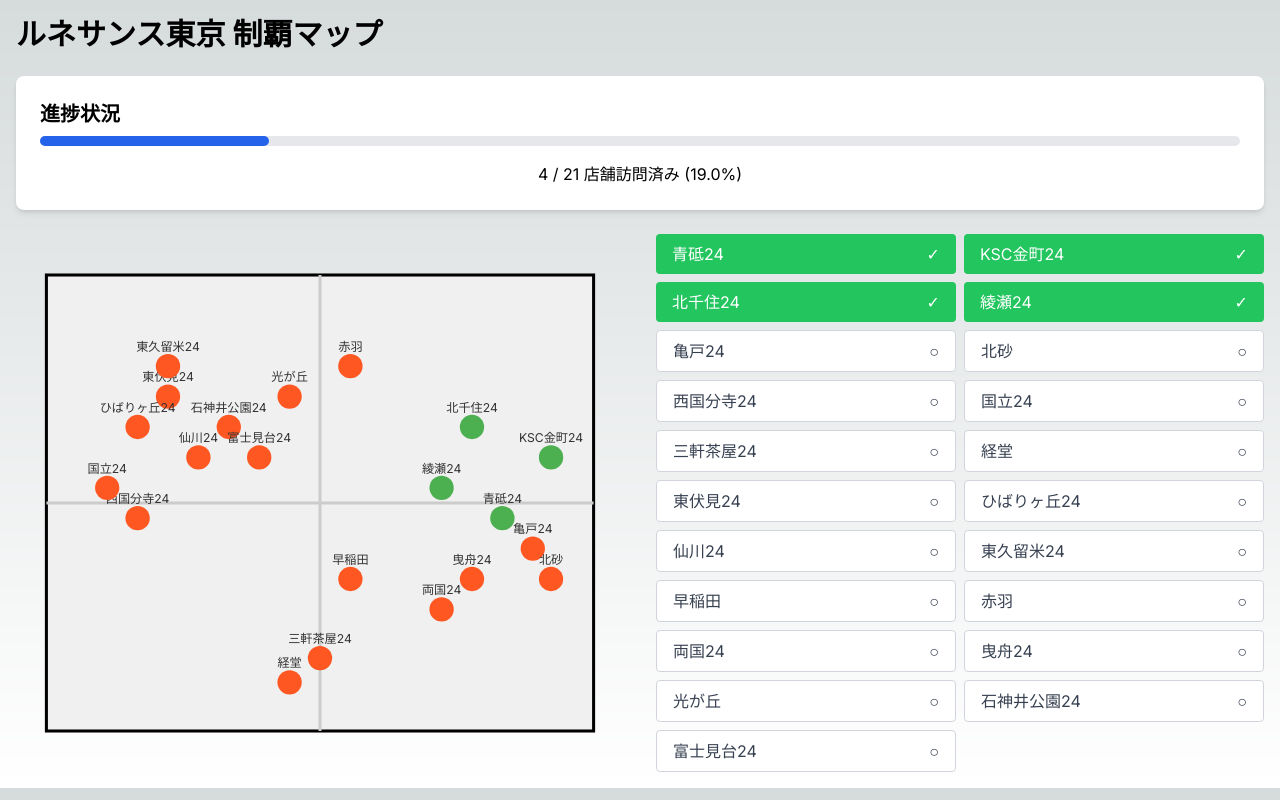
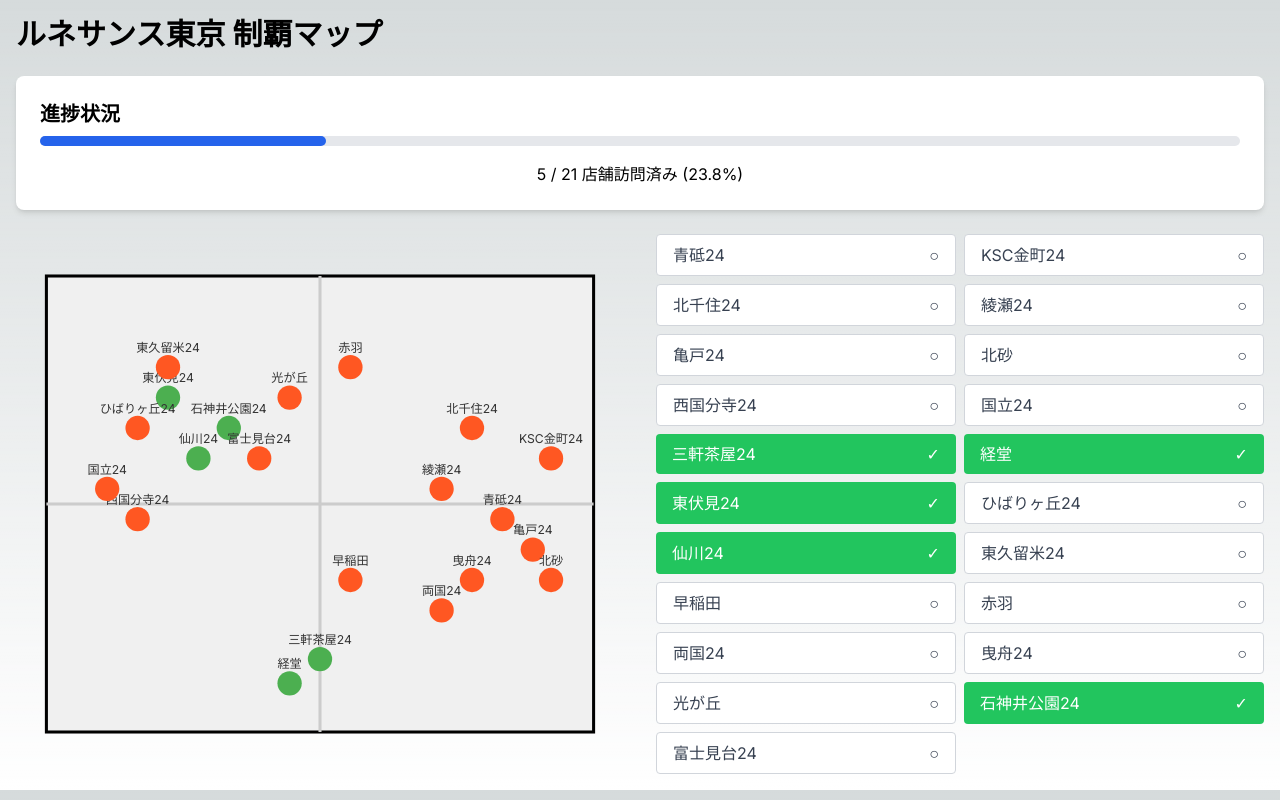
Before and after one commit to chaspy/rune.chaspy.me, a Next.js app: page / in a window 1280 px wide. Built offline with nearby package versions, Linux system fonts and the light colour scheme.

Commit message:
Update visited

```diff
--- a/src/app/page.tsx
+++ b/src/app/page.tsx
@@ -27,10 +27,12 @@
 ]
 
 const visitedLocations = [
-  '青砥24',
-  'KSC金町24',
-  '北千住24',
-  '綾瀬24',
+  '三軒茶屋24',
+  '経堂',
+  '東伏見24',
+  '仙川24',
+  '石神井公園24',
+
   // 訪問済みの場所をここに追加
 ]
 
```
